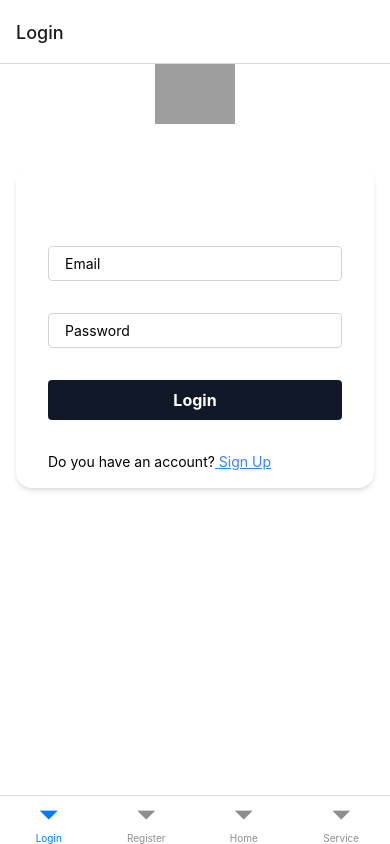
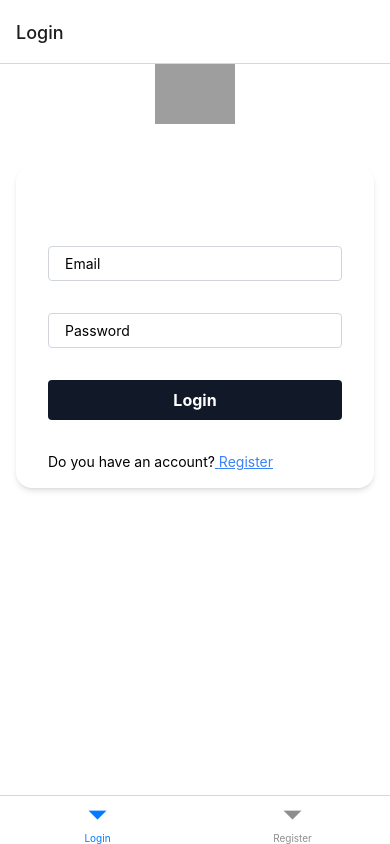
Before and after one commit to JustenMX/ntu-project4-porsche-mobileapp, a React Native app: screen / in a window 390 px wide. Built offline with nearby package versions, Linux system fonts and the light colour scheme; grey boxes are pictures that could not be loaded.

Commit message:
update code changes

```diff
--- a/App.js
+++ b/App.js
@@ -1,4 +1,4 @@
-import * as React from "react";
+import React, { useState } from "react";
 import { NavigationContainer } from "@react-navigation/native";
 import { createBottomTabNavigator } from "@react-navigation/bottom-tabs";
 import HomeScreen from "./screens/HomeScreen";
@@ -7,15 +7,27 @@ import RegistrationScreen from "./screens/RegistrationScreen";
 import SvcLocationScreen from "./screens/SvcLocationScreen";
 
 function App() {
+  const [isLoggedIn, setIsLoggedIn] = useState(false);
   const Tab = createBottomTabNavigator();
 
   return (
     <NavigationContainer>
       <Tab.Navigator>
-        <Tab.Screen name="Login" component={LoginScreen} />
-        <Tab.Screen name="Register" component={RegistrationScreen} />
-        <Tab.Screen name="Home" component={HomeScreen} />
-        <Tab.Screen name="Service" component={SvcLocationScreen} />
+        {isLoggedIn ? (
+          <>
+            <Tab.Screen name="Home" component={HomeScreen} />
+            <Tab.Screen name="Service" component={SvcLocationScreen} />
+          </>
+        ) : (
+          <>
+            <Tab.Screen name="Login">
+              {(props) => (
+                <LoginScreen {...props} setIsLoggedIn={setIsLoggedIn} />
+              )}
+            </Tab.Screen>
+            <Tab.Screen name="Register" component={RegistrationScreen} />
+          </>
+        )}
       </Tab.Navigator>
     </NavigationContainer>
   );
--- a/screens/LoginScreen.js
+++ b/screens/LoginScreen.js
@@ -15,7 +15,7 @@ function LoginScreen() {
   const navigation = useNavigation();
 
   const handleRegistrationPress = () => {
-    navigation.navigate("Registration");
+    navigation.navigate("Register");
   };
 
   /**
@@ -128,7 +128,7 @@ function LoginScreen() {
                 Do you have an account?
                 <Text className="text-sm underline text-blue-500">
                   {" "}
-                  Sign Up
+                  Register
                 </Text>
               </Text>
             </TouchableOpacity>
```
